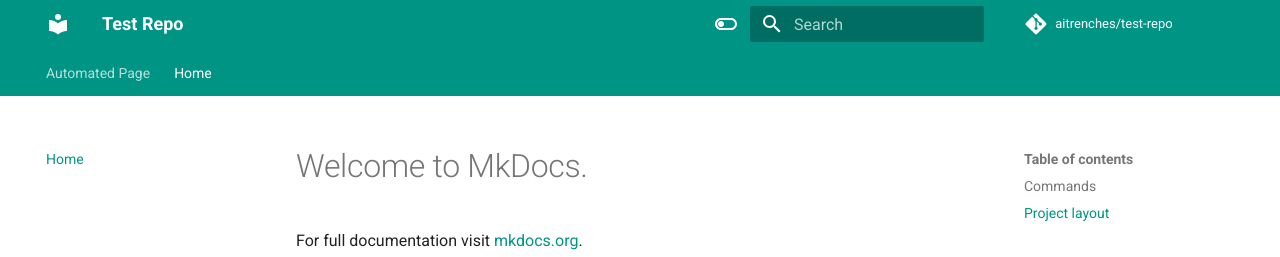
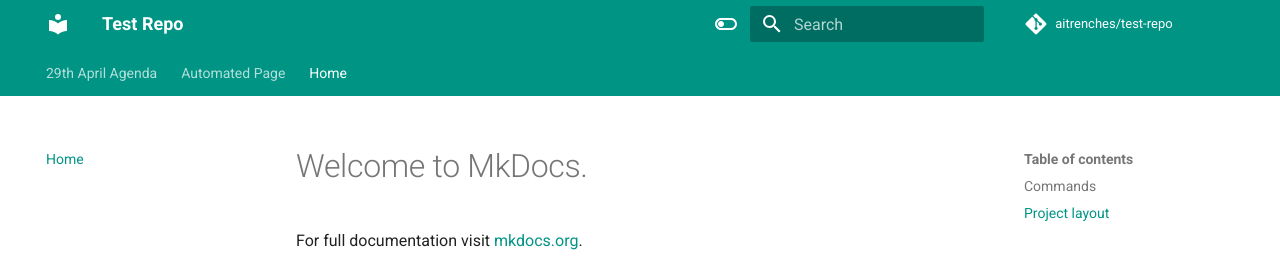
Before and after one commit to aitrenches/test-repo, an MkDocs documentation site: the page built from docs/index.md, in a window 1280 px wide. Shown: the top 257 px of the page. Built offline with MkDocs 1.6.1 and Material for MkDocs 9.7.7, drawn with Linux system fonts in a browser that asks for light colours; comment, search, counter and statistics services are not loaded.

Commit message:
Update navigation: add 29th April Agenda

```diff
--- a/mkdocs.yml
+++ b/mkdocs.yml
@@ -51,5 +51,6 @@ markdown_extensions:
       emoji_generator: !!python/name:materialx.emoji.to_svg
 
 nav:
+  - 29th April Agenda: 29th-april-agenda.md
   - Automated Page: auto_page.md
   - Home: index.md
```
